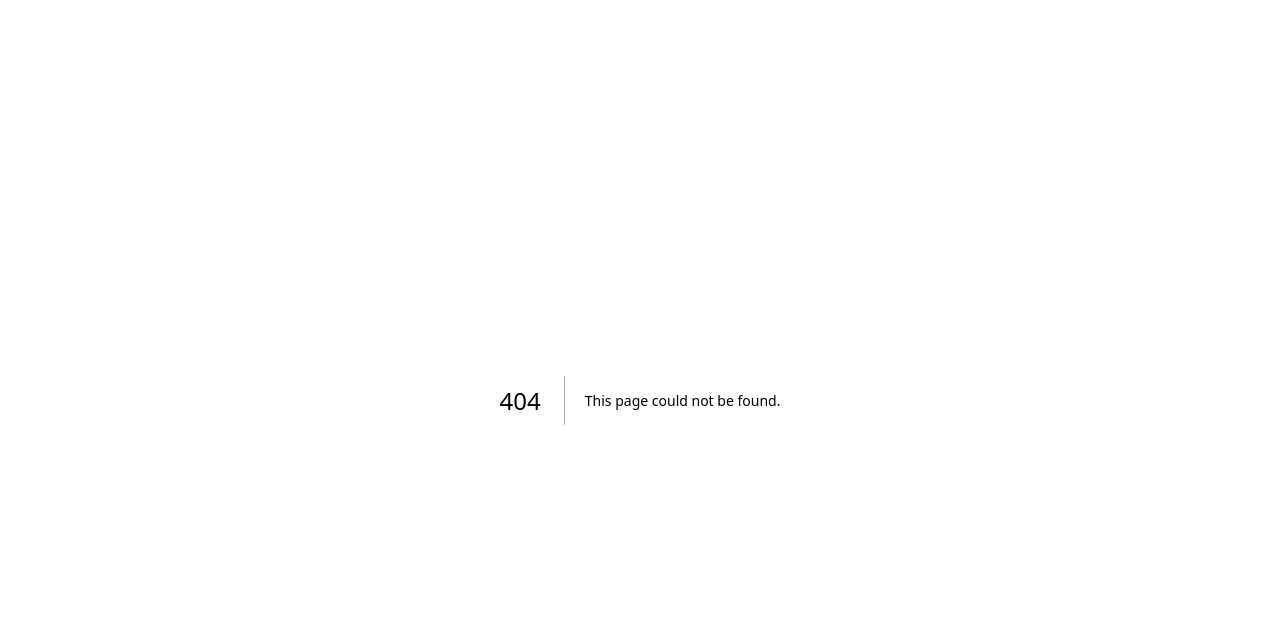
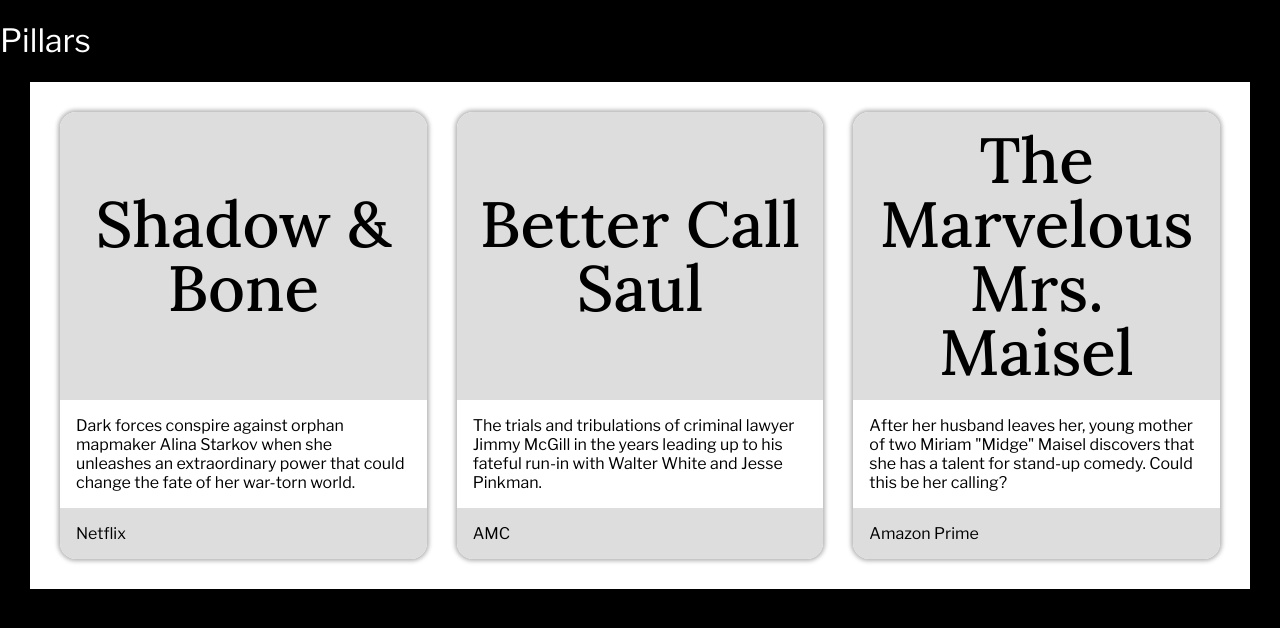
Before and after one commit to lightster/frontend-challenged, a Next.js app in the folder apps/web/: page /pillars in a window 1280 px wide. Before the commit this address had no page. Shown: the top 628 px of the page. Built offline with nearby package versions, Linux system fonts and the light colour scheme.

Commit message:
Pillars with shadows

```diff
--- a/apps/web/app/page.tsx
+++ b/apps/web/app/page.tsx
@@ -8,6 +8,12 @@
         <li>
           <Link href="/phrase-changer">Phrase Changer</Link>
         </li>
+        <li>
+          <Link href="/pillars">Pillars</Link>
+        </li>
+        <li>
+          <Link href="/scroll-spy">Scroll Spy</Link>
+        </li>
       </ul>
     </div>
   );
--- /dev/null
+++ b/apps/web/app/pillars/page.module.css
@@ -0,0 +1,145 @@
+.container {
+  display: grid;
+  grid-template-areas:
+    "header1"
+    "description1"
+    "footer1"
+    "gap1"
+    "header2"
+    "description2"
+    "footer2"
+    "gap2"
+    "header3"
+    "description3"
+    "footer3";
+  padding: 30px;
+  background-color: white;
+}
+
+.pillar {
+  box-shadow: 0 0 4px 2px rgba(0, 0, 0, .3);
+  border-radius: 16px;
+}
+
+.header {
+  font-size: 24px;
+  text-align: center;
+  font-family: var(--font-serif);
+  font-weight: 500;
+  line-height: 150%;
+  background-color: #dddddd;
+  color: #000000;
+  border-radius: 16px 16px 0 0;
+  padding: 16px;
+  display: flex;
+  flex-direction: column;
+  justify-content: center;
+}
+
+.description {
+  background: white;
+  color: black;
+  padding: 16px;
+}
+
+.footer {
+  background-color: #dddddd;
+  color: #000000;
+  border-radius: 0 0 16px 16px;
+  padding: 16px;
+}
+
+.gap {
+  height: 30px;
+}
+
+
+@media screen and (min-width: 800px) {
+  .container {
+    margin: 0 30px;
+  }
+
+  .header {
+    font-size: 48px;
+    line-height: 125%;
+  }
+}
+
+
+@media screen and (min-width: 1200px) {
+  .container {
+    display: grid;
+    grid-template-areas:
+    "header1 header2 header3"
+    "description1 description2 description3"
+    "footer1 footer2 footer3";
+    grid-template-columns: 1fr 1fr 1fr;
+    column-gap: 30px;
+    margin: 0 30px;
+  }
+
+  .header {
+    font-size: 64px;
+    line-height: 100%;
+  }
+
+  .gap {
+    display: none;
+  }
+}
+
+.pillar1 {
+  grid-area: header1 / description1 / footer1;
+}
+
+.header1 {
+  grid-area: header1;
+}
+
+.description1 {
+  grid-area: description1;
+}
+
+.footer1 {
+  grid-area: footer1;
+}
+
+.gap1 {
+  grid-area: gap1;
+}
+
+.pillar2 {
+  grid-area: header2 / description2 / footer2;
+}
+
+.header2 {
+  grid-area: header2;
+}
+
+.description2 {
+  grid-area: description2;
+}
+
+.footer2 {
+  grid-area: footer2;
+}
+
+.gap2 {
+  grid-area: gap2;
+}
+
+.pillar3 {
+  grid-area: header3 / description3 / footer3;
+}
+
+.header3 {
+  grid-area: header3;
+}
+
+.description3 {
+  grid-area: description3;
+}
+
+.footer3 {
+  grid-area: footer3;
+}
--- /dev/null
+++ b/apps/web/app/pillars/page.tsx
@@ -0,0 +1,48 @@
+"use client";
+
+import styles from "./page.module.css";
+
+function Pillars() {
+  return (
+    <div className={styles.container}>
+      <div className={`${styles.pillar} ${styles.pillar1}`} />
+      <div className={`${styles.header} ${styles.header1}`}>Shadow &amp; Bone</div>
+      <div className={`${styles.description} ${styles.description1}`}>
+        Dark forces conspire against orphan mapmaker Alina Starkov when she
+        unleashes an extraordinary power that could change the fate of her
+        war-torn world.
+      </div>
+      <div className={`${styles.footer} ${styles.footer1}`}>Netflix</div>
+
+      <div className={`${styles.gap} ${styles.gap1}`} />
+
+      <div className={`${styles.pillar} ${styles.pillar2}`} />
+      <div className={`${styles.header} ${styles.header2}`}>Better Call Saul</div>
+      <div className={`${styles.description} ${styles.description2}`}>
+        The trials and tribulations of criminal lawyer Jimmy McGill in the years
+        leading up to his fateful run-in with Walter White and Jesse Pinkman.{" "}
+      </div>
+      <div className={`${styles.footer} ${styles.footer2}`}>AMC</div>
+
+      <div className={`${styles.gap} ${styles.gap2}`} />
+
+      <div className={`${styles.pillar} ${styles.pillar3}`} />
+      <div className={`${styles.header} ${styles.header3}`}>The Marvelous Mrs. Maisel</div>
+      <div className={`${styles.description} ${styles.description3}`}>
+        After her husband leaves her, young mother of two Miriam "Midge" Maisel
+        discovers that she has a talent for stand-up comedy. Could this be her
+        calling?
+      </div>
+      <div className={`${styles.footer} ${styles.footer3}`}>Amazon Prime</div>
+    </div>
+  );
+}
+
+export default function Page() {
+  return (
+    <div>
+      <h1>Pillars</h1>
+      <Pillars />
+    </div>
+  );
+}
```
